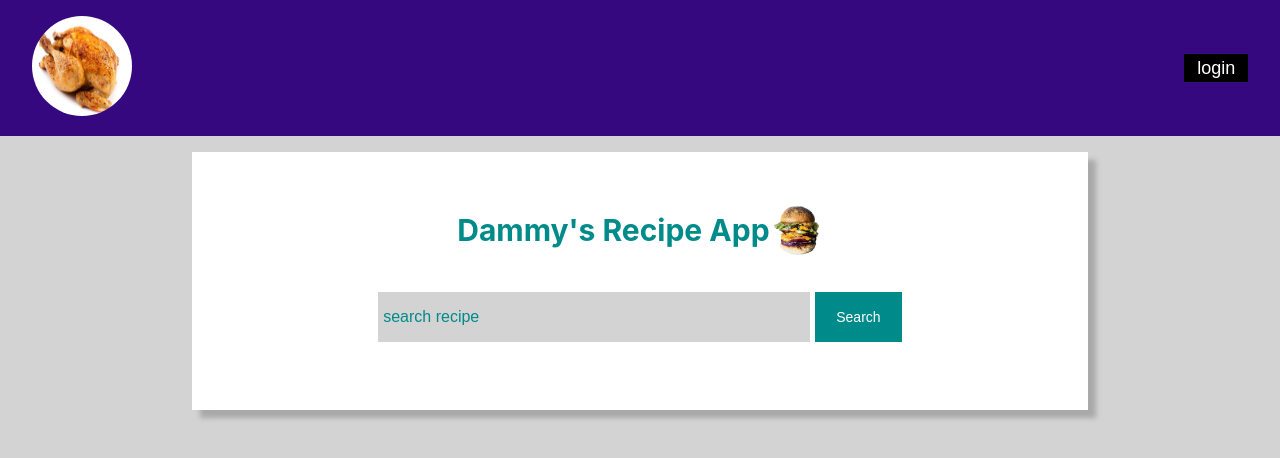
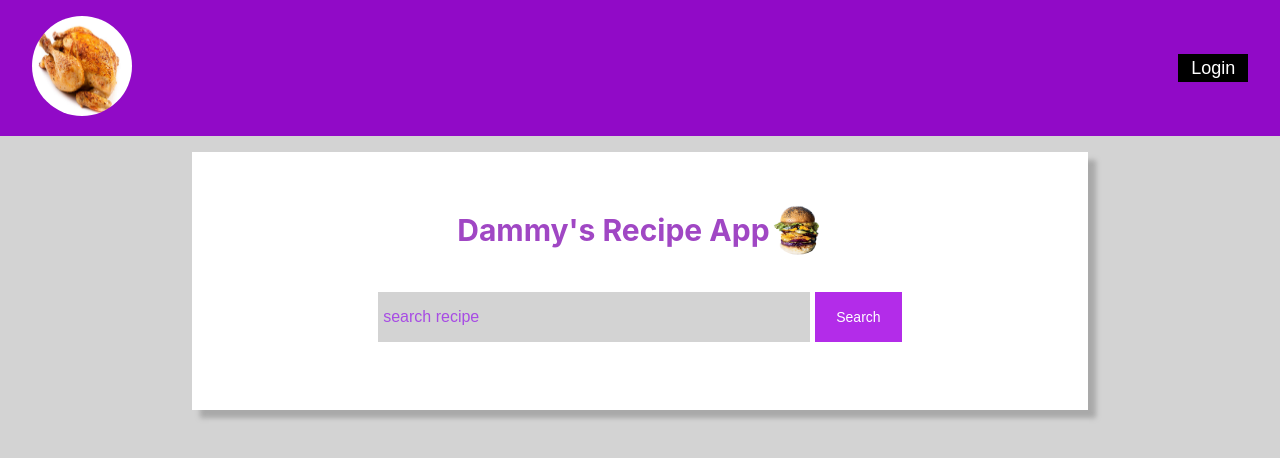
Before and after one commit to DamilolaF/sca-final-project, a plain HTML site: page index.html in a window 1280 px wide. Drawn offline with Linux system fonts and the light colour scheme.

Commit message:
commit updated

```diff
--- a/index.html
+++ b/index.html
@@ -13,7 +13,7 @@
             <img src="image/chicken.jpg" alt="">
         </div>
         <div>
-            <button>login</button>
+            <button>Login</button>
         </div>
     </header>
     <main>
--- a/main.css
+++ b/main.css
@@ -20,10 +20,10 @@ header{
     align-items: center;
     /* margin: 1rem 2rem; */
     padding: 1rem 2rem;
-    background: rgb(54, 8, 128);
+    background: rgb(145, 10, 199);
 }
 ::placeholder{
-    color: darkcyan;
+    color: rgb(167, 76, 228);
     font-size: 1rem;
     /* text-align: center; */
 }
@@ -42,10 +42,15 @@ header button{
     cursor: pointer;
 
 }
+button:hover{
+    color:rgb(156, 110, 230);
+    background-color: rgb(68, 67, 67);
+    opacity: 0.7;
+}
 h1{
     font-size: 30px;
     font-weight: bold;
-    color: darkcyan;
+    color: rgb(160, 71, 196);
     text-align: center;
 }
 main{
@@ -87,7 +92,7 @@ main{
 }
 .form button{
     padding: .2rem .4rem;
-    background: darkcyan;
+    background: rgb(179, 44, 233);
     border: none;
     outline: none;
     color: white;
@@ -98,7 +103,7 @@ main{
     transition: all 1s ease-in-out;
 }
 .form button:hover{
-    background: cyan;
+    background: rgb(161, 78, 187);
     color: black;
     font-weight: bold;
 }
```
